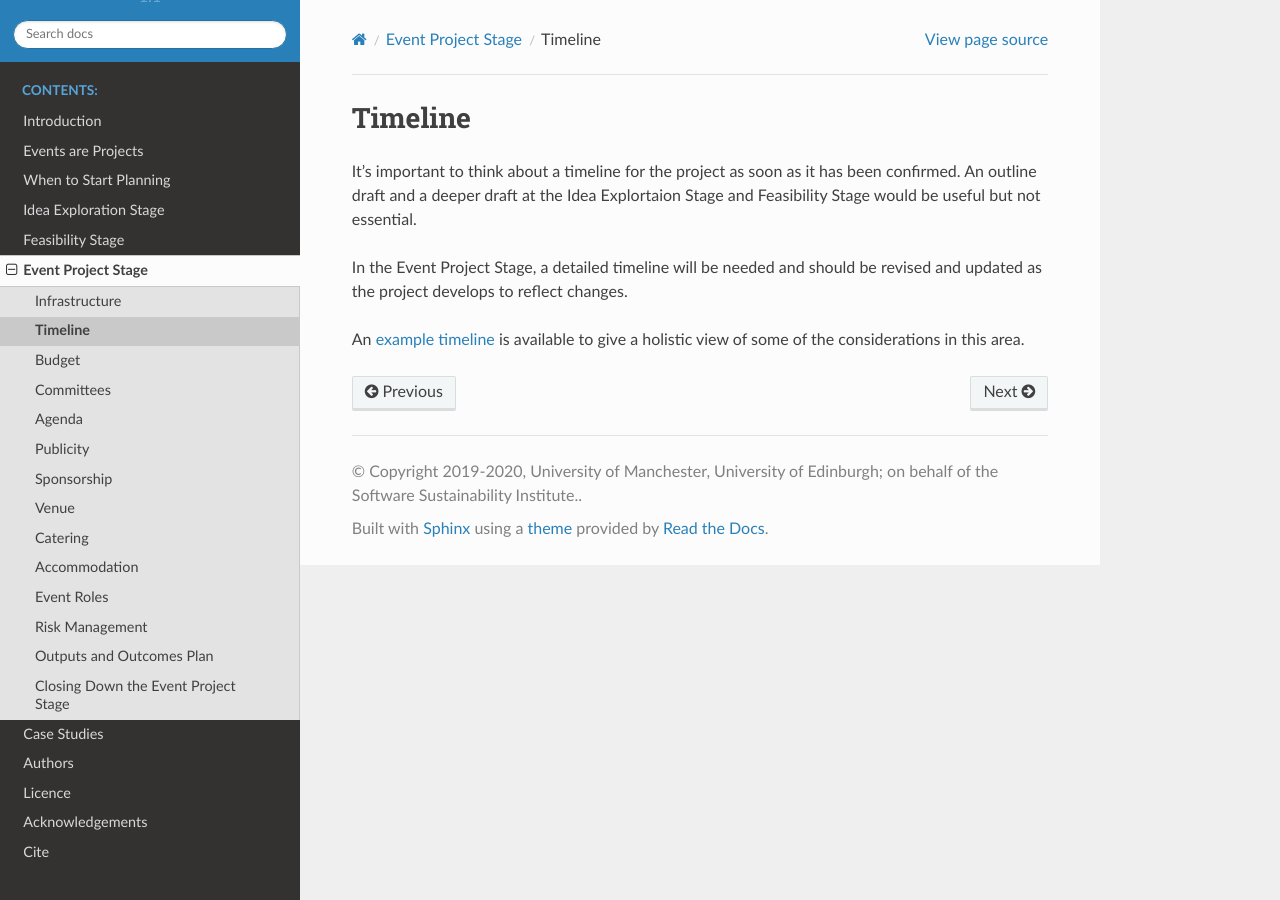
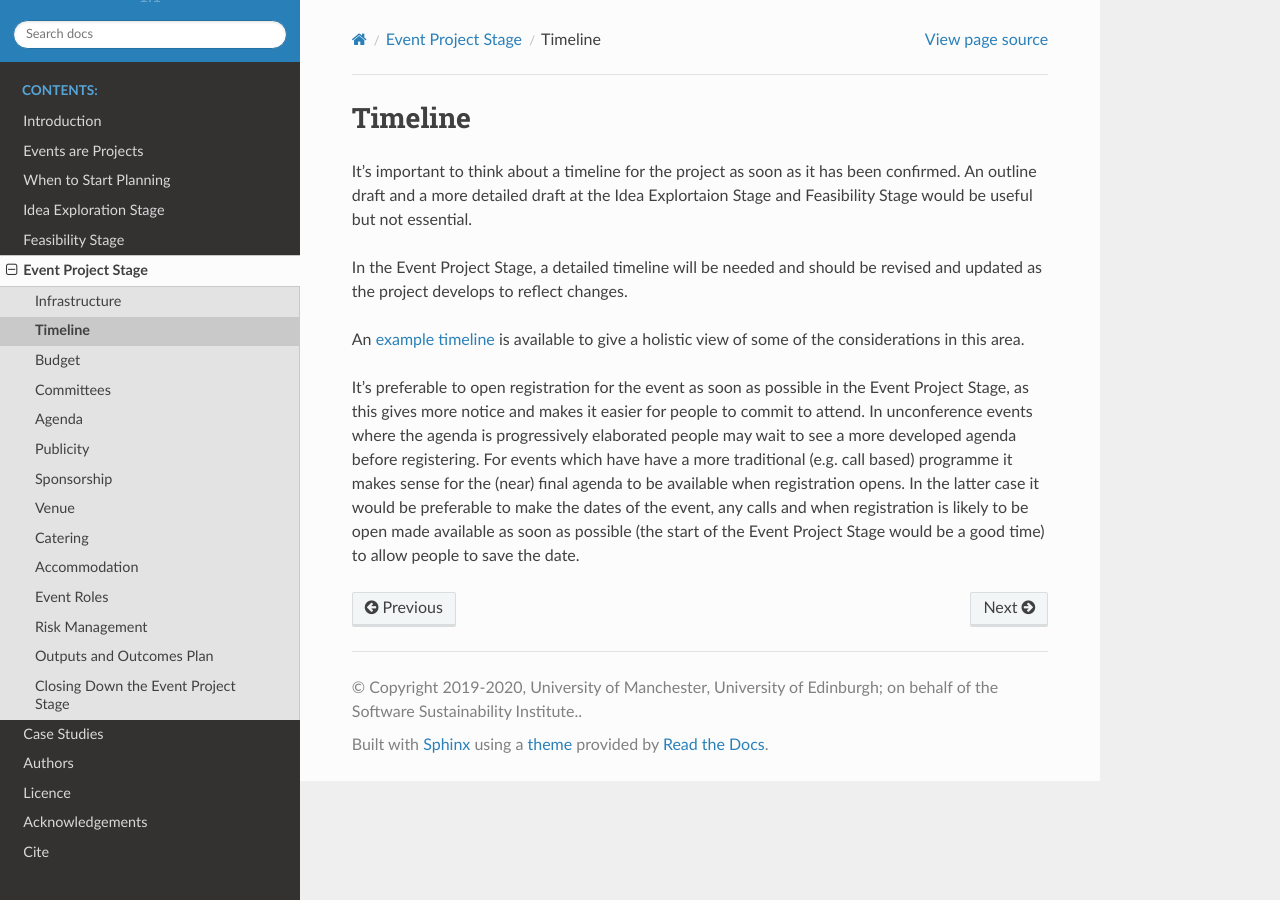
Before and after one commit to softwaresaved/event-organisation-guide, a Sphinx documentation site: the page built from docs/eog/eps-timeline.rst, in a window 1280 px wide. Built offline with Sphinx 7.4.7 and the Read the Docs theme 2.0.0, drawn with Linux system fonts in a browser that asks for light colours.

Commit message:
Update eps-timeline.rst
added a note about when to open registration as per #1

```diff
--- a/docs/eog/eps-timeline.rst
+++ b/docs/eog/eps-timeline.rst
@@ -2,11 +2,11 @@
 
 Timeline
 ========
-It’s important to think about a timeline for the project as soon as it has been confirmed. An outline draft and a deeper
+It’s important to think about a timeline for the project as soon as it has been confirmed. An outline draft and a more detailed
 draft at the Idea Explortaion Stage and Feasibility Stage would be useful but not essential.
 
-In the Event Project Stage, a detailed timeline will be needed and should be revised and updated as the project develops to reflect
-changes.
+In the Event Project Stage, a detailed timeline will be needed and should be revised and updated as the project develops to reflect changes.
 
-An `example timeline <https://zenodo.org/record/4066931>`_ is
-available to give a holistic view of some of the considerations in this area.
+An `example timeline <https://zenodo.org/record/4066931>`_ is available to give a holistic view of some of the considerations in this area.
+
+It's preferable to open registration for the event as soon as possible in the Event Project Stage, as this gives more notice and makes it easier for people to commit to attend. In unconference events where the agenda is progressively elaborated people may wait to see a more developed agenda before registering. For events which have have a more traditional (e.g. call based) programme it makes sense for the (near) final agenda to be available when registration opens. In the latter case it would be preferable to make the dates of the event, any calls and when registration is likely to be open made available as soon as possible (the start of the Event Project Stage would be a good time) to allow people to save the date.
```
